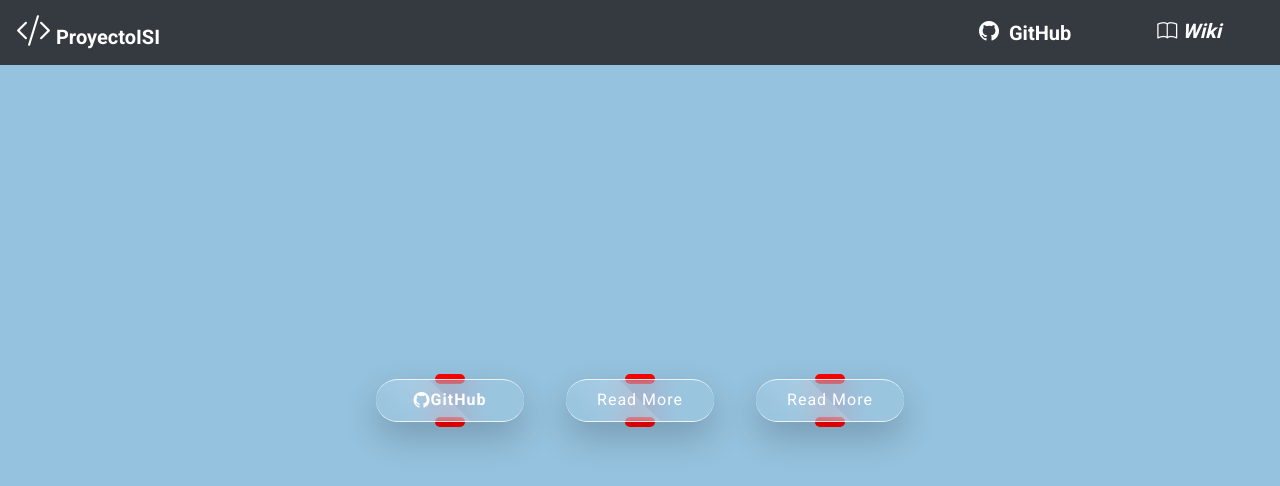
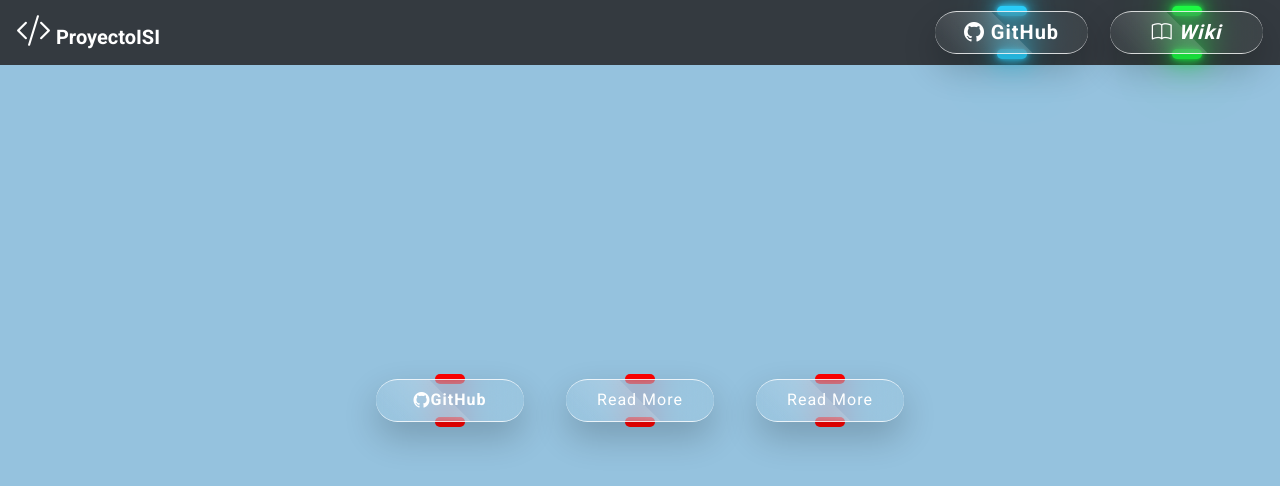
Before and after one commit to raulglurjc/servidor-raulglurjc, a plain HTML site: page views/prueba.html in a window 1280 px wide. Drawn offline with nearby package versions, Linux system fonts and the light colour scheme.

Commit message:
Add files via upload

```diff
--- a/views/css/style.css
+++ b/views/css/style.css
@@ -51,12 +51,7 @@ input {
   color: red !important;
   background-color: transparent !important;
 }
-.nav-item:hover{
-}
-.nav-item{
-  padding-left:30px;
-  padding-right:30px;
-}
+
 .nav_item2, .nav_item3{
   font-size: 20px;
 }
@@ -93,7 +88,7 @@ input {
   font-family: 'Roboto', sans-serif;
 }
 body {
-  min-height: 100vh;
+
   background-color: #95c2de;
 }
 
@@ -150,3 +145,120 @@ a {
 a:hover {
   text-decoration: underline;
 }
+
+
+
+
+
+
+
+
+
+nav .btn
+{
+ position: relative;
+ width: 155px;
+ height: 45px;
+ margin-left: 20px;
+}
+nav .btn a{
+ position: absolute;
+ top: 0;
+ left: 0;
+ width: 100%;
+ height: 100%;
+ display: flex;
+ justify-content: center;
+ align-items: center;
+ background: rgba(255,255,255, 0.05);
+ box-shadow: 0 15px 35px rgba(0,0,0,0.2);
+ border-top: 1px solid rgba(255,255,255,0.8);
+ border-bottom: 1px solid rgba(255,255,255,0.8);
+ border-radius: 30px;
+ color: #fff;
+ z-index: 1;
+ font-weight: 400;
+ letter-spacing: 1px;
+ text-decoration: none;
+ overflow: hidden;
+ transition: 0.5s;
+ backdrop-filter: blur(15px);
+}
+nav .btn:hover a{
+ letter-spacing: 3px;
+
+}
+nav .btn a::before{
+ content: '';
+ position: absolute;
+ top: 0;
+ left: 0;
+ width: 50%;
+ height: 100%;
+ background: linear-gradient(to left, rgba(255,255,255,0.15),transparent);
+ transform: skewX(45deg) translateX(0);
+ transition: 0.5s
+}
+nav .btn:hover a::before
+{
+ transform: skewX(45deg) translateX(200%);
+}
+nav .btn::before
+{
+ content: '';
+ position: absolute;
+ left: 50%;
+ transform: translateX(-50%);
+ bottom: -5px;
+ width: 30px;
+ height: 10px;
+ background: #f00;
+ border-radius: 10px;
+ transition: 0.5s;
+}
+nav .btn:hover::before
+{
+ bottom: 0;
+ height: 50%;
+ width: 80%;
+ border-radius: 30px;
+ transition-delay: 0.2s;
+}
+nav .btn::after
+{
+ content: '';
+ position: absolute;
+ left: 50%;
+ transform: translateX(-50%);
+ top: -5px;
+ width: 30px;
+ height: 10px;
+ background: #f00;
+ border-radius: 10px;
+ transition: 0.5s;
+}
+nav .btn:hover::after
+{
+ top: 0;
+ height: 50%;
+ width: 80%;
+ border-radius: 30px;
+ transition-delay: 0.2s;
+}
+
+nav #boton1::before,nav #boton1::after
+{
+ background: #2bd2ff;
+ box-shadow: 0 0 5px #2bd2ff,
+ 0 0 15px #2bd2ff,
+ 0 0 30px #2bd2ff,
+ 0 0 60px #2bd2ff;
+}
+nav #boton2::before,nav #boton2::after
+{
+ background: #1eff45;
+ box-shadow: 0 0 5px #1eff45,
+ 0 0 15px #1eff45,
+ 0 0 30px #1eff45,
+ 0 0 60px #1eff45;
+}
```
